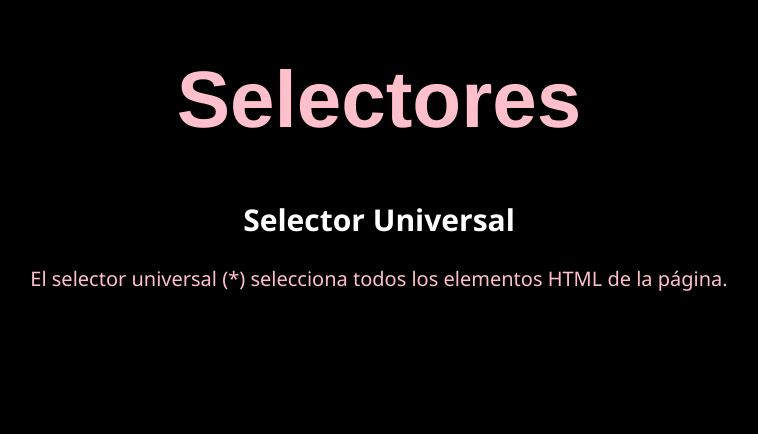
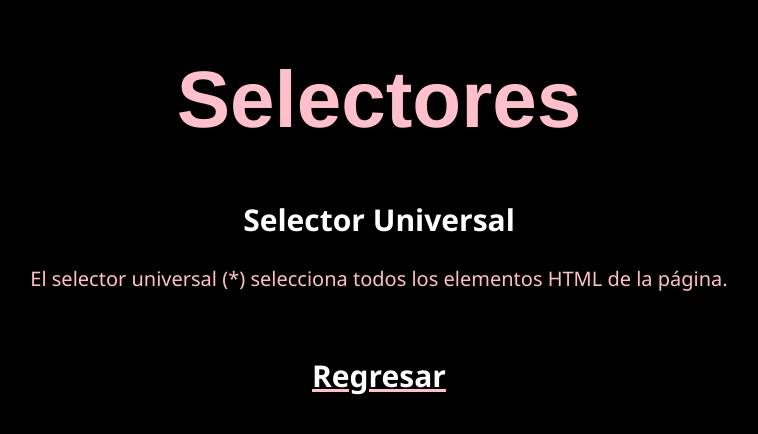
Before and after one commit to kathhhhh/FormsDigital, a plain HTML site: page ejercicio4.html in a window 1280 px wide. Shown: the whole page, without its empty margins (261-1019 px from the left). Drawn offline with Linux system fonts and the light colour scheme.

Commit message:
Update ejercicio4.html

```diff
--- a/ejercicio4.html
+++ b/ejercicio4.html
@@ -16,6 +16,10 @@
     <p><span class="*">El selector universal (*) selecciona todos los elementos HTML de la página.</span></p>
     </br>
 
+    <a href="https://kathhhhh.github.io/KathyaDigital/selector.html">
+        <h2>Regresar</h2>
+    </a>
+
 </body>
 
 </html>
```
